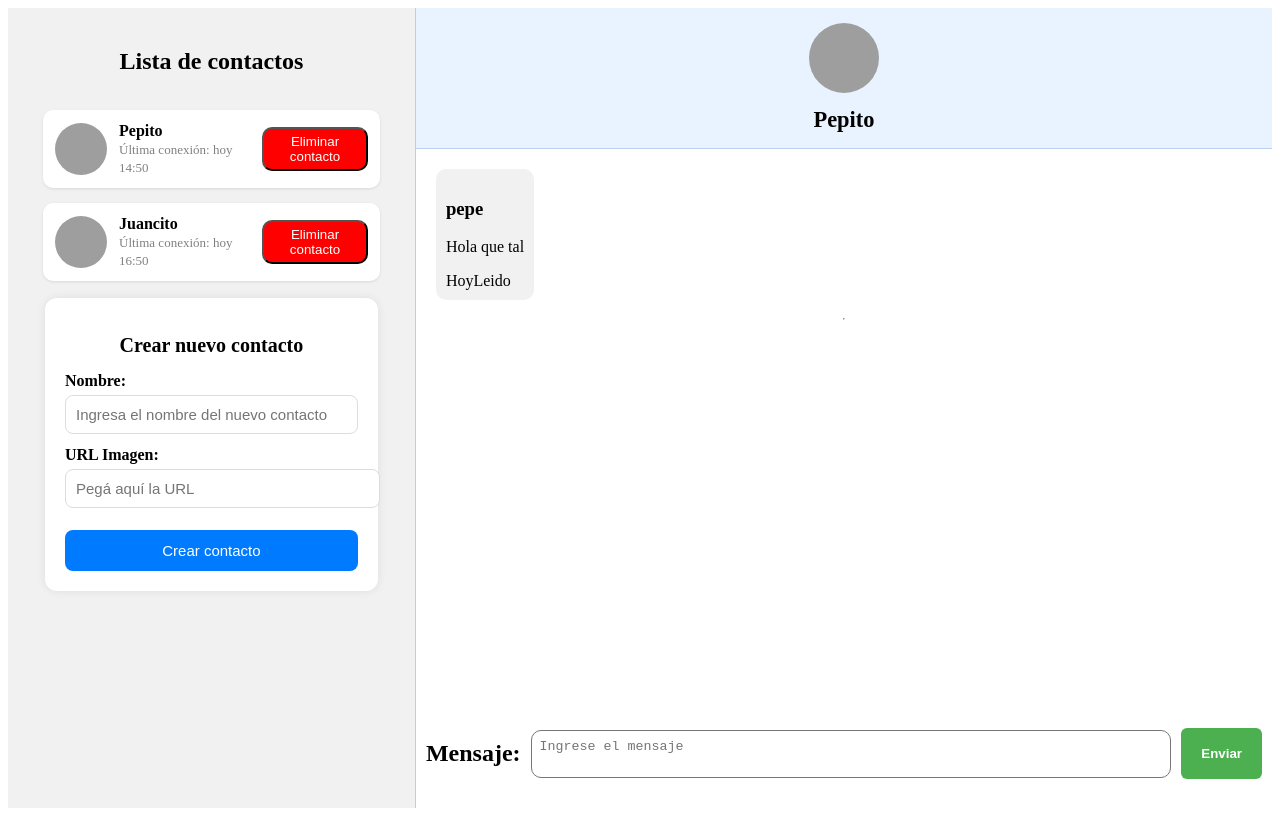
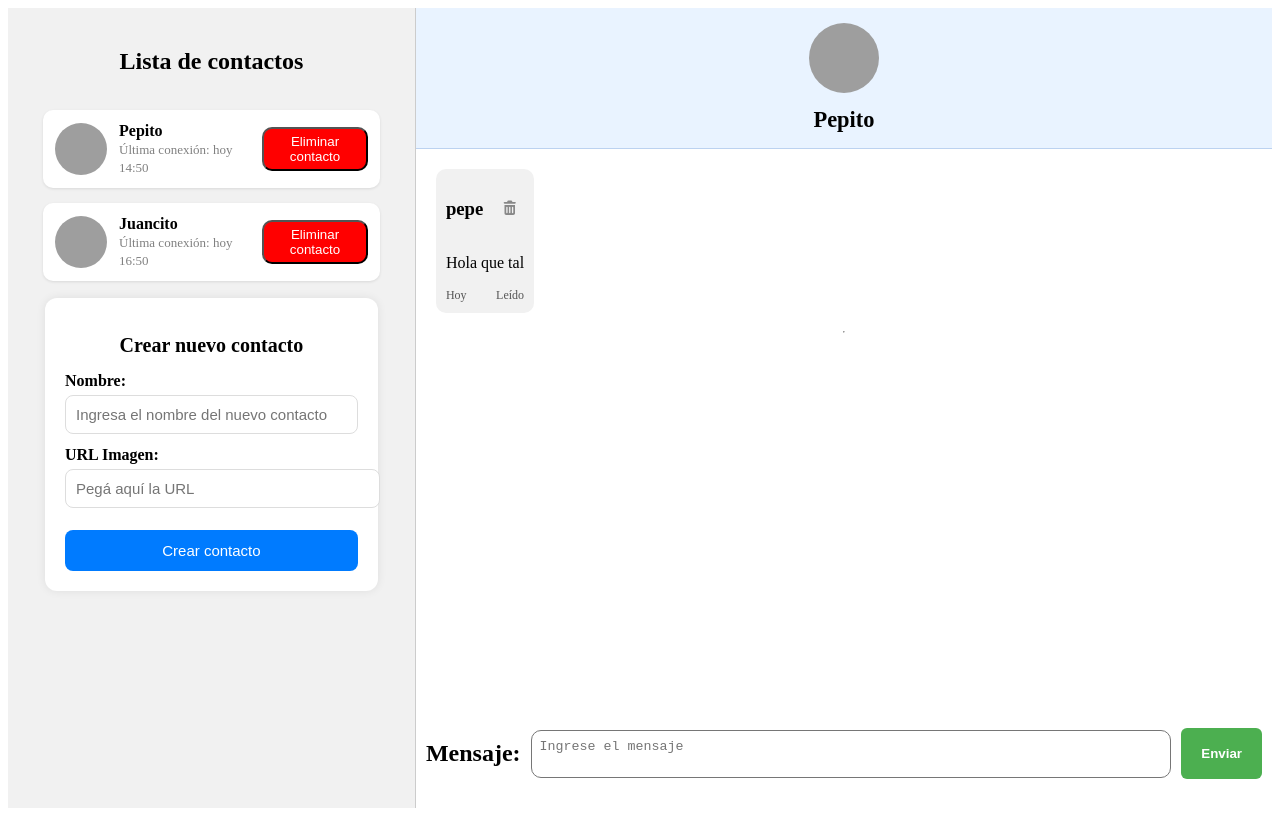
Before and after one commit to Pablo-Caparelli/Trabajo-Final-React, a React (Vite) app: page /chat/1 in a window 1280 px wide. Built offline with nearby package versions, Linux system fonts and the light colour scheme; grey boxes are pictures that could not be loaded.

Commit message:
actualizo componentes, toastify, localstorage, font awesome, agregar y eliminar contactos, agregar y eliminar mensajes

```diff
--- a/package.json
+++ b/package.json
@@ -10,11 +10,15 @@
     "preview": "vite preview"
   },
   "dependencies": {
+    "@fortawesome/fontawesome-svg-core": "^7.1.0",
+    "@fortawesome/free-solid-svg-icons": "^7.1.0",
+    "@fortawesome/react-fontawesome": "^3.1.0",
     "react": "^19.2.0",
     "react-dom": "^19.2.0",
     "react-router": "^7.9.6",
     "react-router-dom": "^7.9.6",
-    "react-toastify": "^11.0.5"
+    "react-toastify": "^11.0.5",
+    "uuid": "^13.0.0"
   },
   "devDependencies": {
     "@eslint/js": "^9.39.1",
--- a/src/Components/ChatDetail/ChatDetail.jsx
+++ b/src/Components/ChatDetail/ChatDetail.jsx
@@ -2,11 +2,18 @@ import MessagesList from "../MessagesList/MesaggesList";
 import CreateNewMessage from "../CreateNewMessage/CreateNewMessage";
 import "./ChatDetail.css";
 
-const ChatDetail = ({ chatDetail, createNewMessage }) => {
+const ChatDetail = ({ chatDetail, createNewMessage, deleteMessage }) => {
+  if (!chatDetail) return <div>Selecciona un chat</div>;
+  //const { messages } = chatDetail;
+
+  console.log("MESSAGES:", chatDetail.messages);
   return (
     <div className="chat-detail">
       {/* Lista de mensajes */}
-      <MessagesList messages={chatDetail.messages} />
+      <MessagesList
+        messages={chatDetail.messages}
+        deleteMessage={deleteMessage}
+      />
 
       {/* Crear nuevo mensaje */}
       <CreateNewMessage createNewMessage={createNewMessage} />
--- a/src/Components/ChatList/ChatList.jsx
+++ b/src/Components/ChatList/ChatList.jsx
@@ -3,11 +3,16 @@ import AddNewContact from "../AddNewContact/AddNewContact";
 import "./ChatList.css";
 
 const ChatList = ({ contacts, addNewContact, deleteContact }) => {
+  console.log(
+    "CONTACT IDS:",
+    contacts.map((c) => c.id)
+  );
   return (
     <div className="chatlist-container">
-      {contacts.map((contact) => (
+      {contacts.map((contact, index) => (
         <Link
           to={"/chat/" + contact.id}
+          //key={`${contact.id}-${index}`}
           key={contact.id}
           className="contact-card"
         >
--- a/src/Components/MessagesList/MesaggesList.css
+++ b/src/Components/MessagesList/MesaggesList.css
@@ -27,3 +27,47 @@
   opacity: 0.7;
   margin-top: 5px;
 }
+
+.message-header {
+  display: flex;
+  justify-content: space-between;
+  align-items: center;
+}
+
+.delete-message-btn {
+  background: none;
+  border: none;
+  color: #888;
+  cursor: pointer;
+  font-size: 14px; /* tamaño pequeño */
+  margin-left: 8px;
+}
+
+.delete-message-btn:hover {
+  color: red;
+}
+
+.message-footer {
+  display: flex;
+  justify-content: space-between;
+  font-size: 12px;
+  color: #555;
+}
+
+.message-header {
+  display: flex;
+  justify-content: space-between;
+  align-items: center;
+}
+
+.delete-message-btn {
+  background: none;
+  border: none;
+  color: #888;
+  cursor: pointer;
+  font-size: 14px;
+}
+
+.delete-message-btn:hover {
+  color: red;
+}
--- a/src/Components/MessagesList/MesaggesList.jsx
+++ b/src/Components/MessagesList/MesaggesList.jsx
@@ -1,38 +1,70 @@
 import React from "react";
+import { FontAwesomeIcon } from "@fortawesome/react-fontawesome";
+import { faTrashCan } from "@fortawesome/free-solid-svg-icons";
 import "./MesaggesList.css";
 
-const MessagesList = ({ messages }) => {
+const MessagesList = ({ messages, deleteMessage }) => {
+  console.log("MENSAJES RENDER", messages);
+
   return (
     <div className="messages-container">
       {messages.length === 0 ? (
         <span>Aún no hay mensajes</span>
       ) : (
-        messages.map((message) => {
-          return (
+        messages.map((message) => (
           <div
-              key={message.id}
+            //key={message.id}
+            key={`${message.id}-${message.created_at}-${message.author_id}`}
             className={
               message.author_id === 50
                 ? "message message-mine"
                 : "message message-other"
             }
           >
+            <div className="message-header">
               <h3>{message.author_name}</h3>
+              {/* Botón eliminar */}
+              <button
+                className="delete-message-btn"
+                onClick={() => deleteMessage(message.id)}
+              >
+                <FontAwesomeIcon icon={faTrashCan} />
+              </button>
+            </div>
+
             <p>{message.content}</p>
+            <div className="message-footer">
               <span>{message.created_at}</span>
-              <span>
-                {message.status === "VIEWED" ? (
-                  <span>Leido</span>
-                ) : (
-                  <span>No leido</span>
-                )}
-              </span>
+              <span>{message.status === "VIEWED" ? "Leído" : "No leído"}</span>
             </div>
-          );
-        })
+          </div>
+        ))
       )}
       <hr />
     </div>
+    // <div>
+    //   {messages.length === 0 ? (
+    //     <span>Aun no has chateado, envia un mensaje para hacerlo</span>
+    //   ) : (
+    //     messages.map((message) => {
+    //       return (
+    //         <div>
+    //           <h3>{message.author_name}</h3>
+    //           <p>{message.content}</p>
+    //           <span>{message.created_at}</span>
+    //           <span>
+    //             {message.status === "VIEWED" ? (
+    //               <span>Leido</span>
+    //             ) : (
+    //               <span>No leido</span>
+    //             )}
+    //           </span>
+    //         </div>
+    //   );
+    // })
+    //   )}
+    //   <hr />
+    // </div>
   );
 };
 
--- a/src/Screens/ChatScreen/ChatScreen.jsx
+++ b/src/Screens/ChatScreen/ChatScreen.jsx
@@ -5,6 +5,7 @@ import { getAllContacts } from "../../services/contactService";
 import ChatDetail from "../../Components/ChatDetail/ChatDetail";
 import { toast } from "react-toastify";
 import "./ChatScreen.css";
+//import { v4 as uuidv4 } from "uuid";
 
 const ChatScreen = () => {
   const [contacts, setContacts] = useState(null);
@@ -36,8 +37,8 @@ const ChatScreen = () => {
 
   function addNewContact(name, imageUrl) {
     const new_contact = {
-      id: contacts.length + 1,
-      user_id: contacts.length + 1,
+      id: Date.now(),
+      user_id: Date.now(),
       name,
       profile_picture:
         imageUrl.trim() !== ""
@@ -59,14 +60,14 @@ const ChatScreen = () => {
 
   function deleteContact(contactId) {
     const updatedContacts = contacts.filter(
-      (contact) => Number(contact.id) !== Number(contactId)
+      (contact) => contact.id !== contactId
     );
 
     setContacts(updatedContacts);
     localStorage.setItem("contacts", JSON.stringify(updatedContacts));
 
     // Si estabas viendo ese chat, lo limpiamos
-    if (chatDetail && Number(chatDetail.id) === Number(contactId)) {
+    if (chatDetail?.id === contactId) {
       setChatDetail(null);
     }
     toast.error("Contacto eliminado correctamente");
@@ -74,7 +75,7 @@ const ChatScreen = () => {
 
   function createNewMessage(message) {
     const new_message = {
-      id: chatDetail.messages.length + 1,
+      id: Date.now(),
       content: message,
       author_id: 50,
       author_name: "cosme fulanito",
@@ -105,7 +106,7 @@ const ChatScreen = () => {
 
   function sendAutomaticMessage() {
     const new_message = {
-      id: chatDetail.messages.length + 1,
+      id: Date.now(),
       content: "Tu mensaje fue recibido",
       author_id: chatDetail.user_id,
       author_name: chatDetail.name,
@@ -128,6 +129,36 @@ const ChatScreen = () => {
 
       return updatedContacts;
     });
+    //setTimeout(sendAutomaticMessage, 2000);
+  }
+
+  function deleteMessage(messageId) {
+    if (!chatDetail) return;
+
+    // Actualizar contactos y mensajes del chat seleccionado
+    setContacts((prevContacts) => {
+      const updatedContacts = prevContacts.map((chat) => {
+        if (Number(chat.id) === Number(chat_id)) {
+          return {
+            ...chat,
+            messages: chat.messages.filter((m) => m.id !== messageId),
+          };
+        }
+        return chat;
+      });
+
+      // Guardar en localStorage
+      localStorage.setItem("contacts", JSON.stringify(updatedContacts));
+
+      return updatedContacts;
+    });
+
+    // Actualizar chatDetail para que la UI se refresque
+    setChatDetail((prev) => ({
+      ...prev,
+      messages: prev.messages.filter((m) => m.id !== messageId),
+    }));
+    toast.info("El mensaje fue borrado correctamente");
   }
 
   function loadChatDetail() {
@@ -194,10 +225,12 @@ const ChatScreen = () => {
                 <h2 className="chat-header-name">{chatDetail.name}</h2>
               </div>
 
+              {chatDetail ? console.log(chatDetail) : null}
               {/* 🔥 MENSAJES */}
               <ChatDetail
                 chatDetail={chatDetail}
                 createNewMessage={createNewMessage}
+                deleteMessage={deleteMessage}
               />
             </>
           ) : null)}
```
Also changed, not shown: 1 other file (tests, documents, lock files or other folders). Lines whose indentation alone changed are shown as unchanged.
